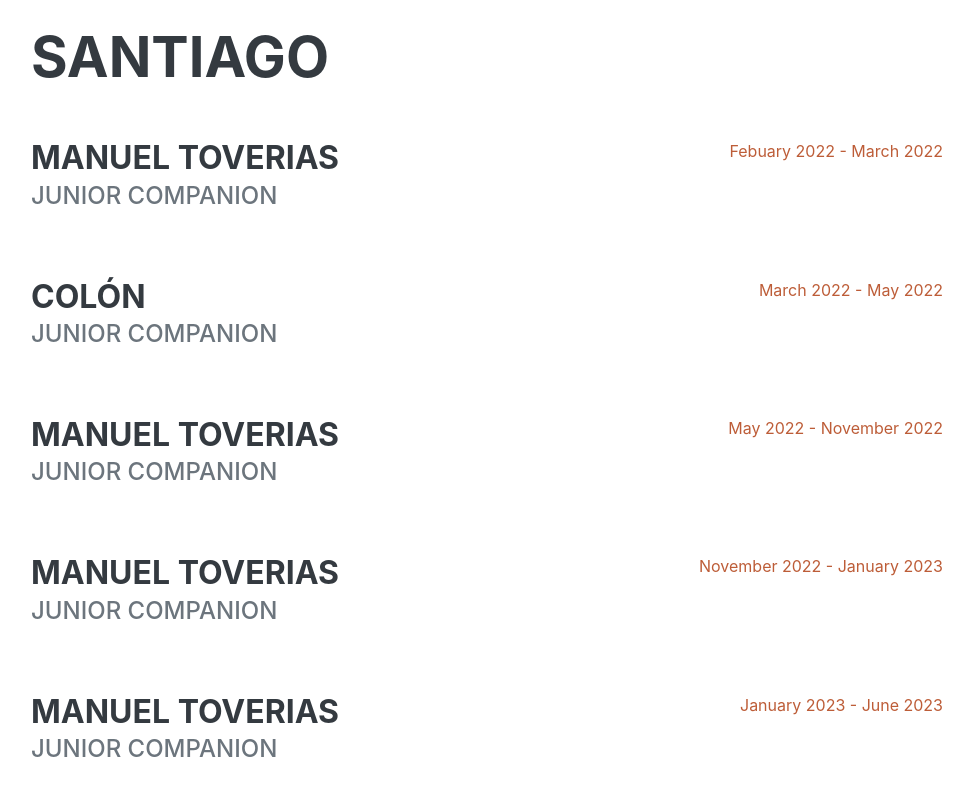
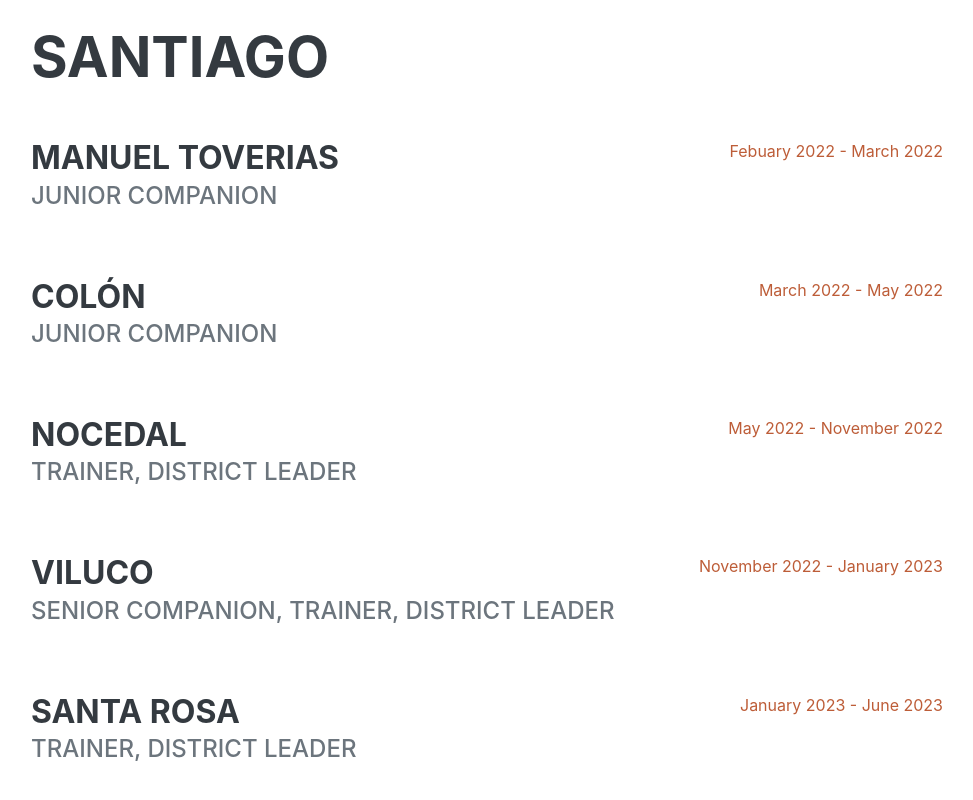
Before and after one commit to dallinrobinson/IS201, a plain HTML site: page index.html in a window 1280 px wide. Shown: the part 1658-2458 px from the top of the page, without its empty margins (289-1262 px from the left). Drawn offline with nearby package versions, Linux system fonts and the light colour scheme; a web font is replaced by a local one.

Commit message:
Update index.html

```diff
--- a/index.html
+++ b/index.html
@@ -109,22 +109,22 @@
                     </div>
                     <div class="d-flex flex-column flex-md-row justify-content-between mb-5">
                         <div class="flex-grow-1">
-                            <h3 class="mb-0">Manuel Toverias</h3>
-                            <div class="subheading mb-3">Junior Companion</div>
+                            <h3 class="mb-0">Nocedal</h3>
+                            <div class="subheading mb-3">Trainer, District Leader</div>
                         </div>
                         <div class="flex-shrink-0"><span class="text-primary">May 2022 - November 2022</span></div>
                     </div>
                     <div class="d-flex flex-column flex-md-row justify-content-between mb-5">
                         <div class="flex-grow-1">
-                            <h3 class="mb-0">Manuel Toverias</h3>
-                            <div class="subheading mb-3">Junior Companion</div>
+                            <h3 class="mb-0">Viluco</h3>
+                            <div class="subheading mb-3">Senior Companion, Trainer, District Leader</div>
                         </div>
                         <div class="flex-shrink-0"><span class="text-primary">November 2022 - January 2023</span></div>
                     </div>
                     <div class="d-flex flex-column flex-md-row justify-content-between mb-5">
                         <div class="flex-grow-1">
-                            <h3 class="mb-0">Manuel Toverias</h3>
-                            <div class="subheading mb-3">Junior Companion</div>
+                            <h3 class="mb-0">Santa Rosa</h3>
+                            <div class="subheading mb-3">Trainer, District Leader</div>
                         </div>
                         <div class="flex-shrink-0"><span class="text-primary">January 2023 - June 2023</span></div>
                     </div>
```
